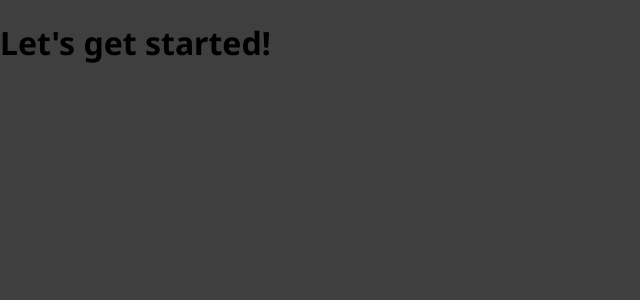
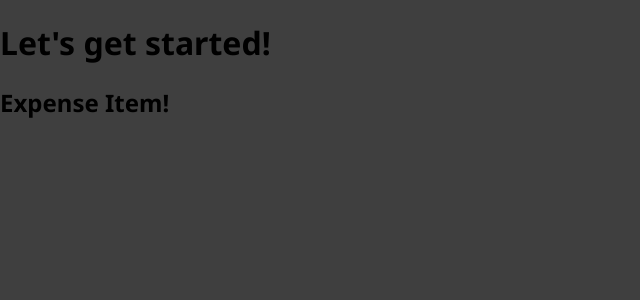
Before and after one commit to imazamatkh/react-lessons, a React (Create React App) app: page / in a window 1280 px wide. Shown: the top 300 px of the page, without its empty margins (0-640 px from the left). Built offline with nearby package versions, Linux system fonts and the light colour scheme.

Commit message:
01: building a first custom component

```diff
--- a/src/App.jsx
+++ b/src/App.jsx
@@ -1,9 +1,13 @@
 import './App.css'
+
+// Components imports
+import ExpenseItem from './components/ExpenseItem/ExpenseItem'
 
 function App() {
   return (
     <div className="App">
       <h1>Let&apos;s get started!</h1>
+      <ExpenseItem />
     </div>
   )
 }
--- /dev/null
+++ b/src/components/ExpenseItem/ExpenseItem.jsx
@@ -0,0 +1,5 @@
+function ExpenseItem() {
+  return <h2>Expense Item!</h2>
+}
+
+export default ExpenseItem
```
